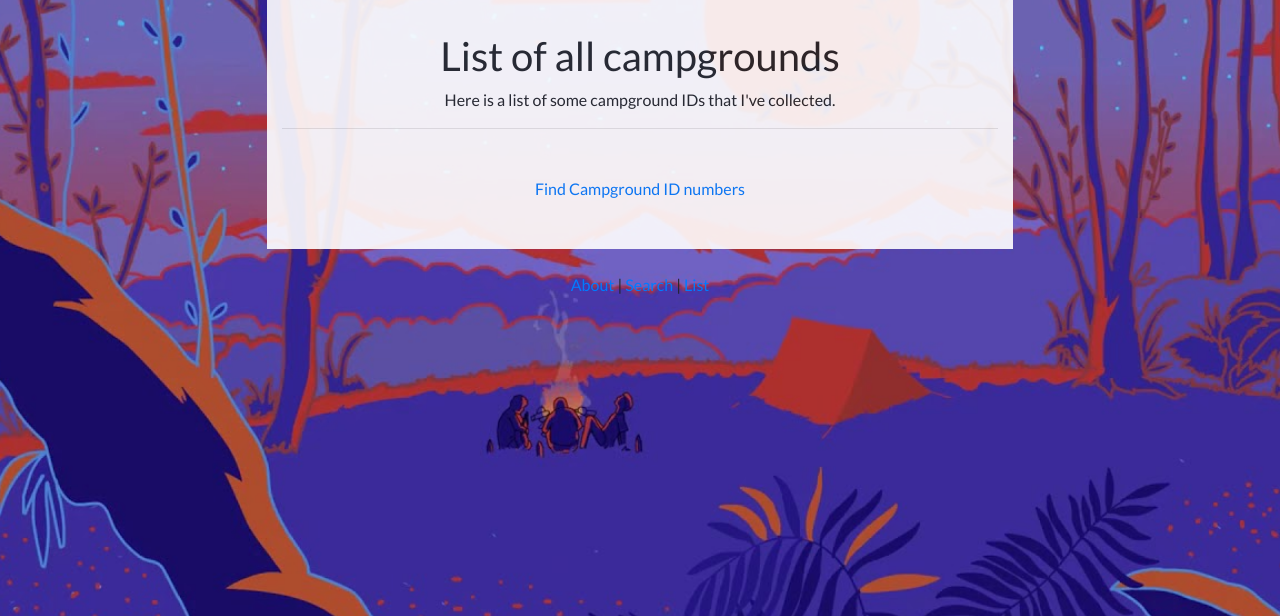
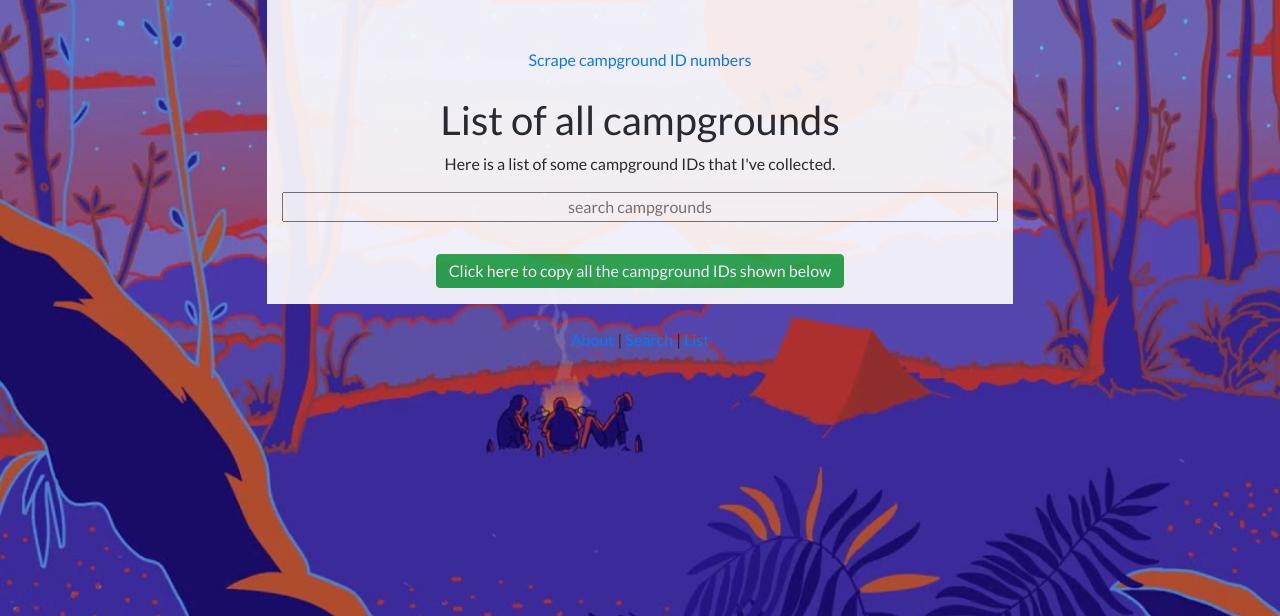
Before and after one commit to ntogasa/campground_scavenger, a Django app: template templates/list.html in a window 1280 px wide. Shown: the part 102-718 px from the top of the page. Run offline with Django 3.2, Linux system fonts and the light colour scheme; the template is opened without the code that fills it, so the values that code supplies are empty; the visitor is signed in with stand-in values (Sample User, id 1); parts of the project's set-up code (start-up, migrations or seed data) failed here and were passed over; some libraries are stand-ins or nearby versions.

Commit message:
Implement a Vue app to display campground IDs
- Add vue-clipboard to static/js
- Create a Vue instance in main.js that takes in a string and returns a list of campgrounds
- Add a copy-to-clipboard button

```diff
--- a/apps/library/views.py
+++ b/apps/library/views.py
@@ -6,7 +6,7 @@ from .models import Campground, Log
 # Create your views here.
 def list_view(request):
     campgrounds = Campground.objects.all()
-    return render(request, 'list.html', {'campgrounds': campgrounds})
+    return render(request, 'list.html')
 
 
 def scrape_view(request):
--- a/static/js/main.js
+++ b/static/js/main.js
@@ -0,0 +1,25 @@
+const App = new Vue({
+    el: '#show-camps',
+    data() {
+        return {
+            campgrounds: [],
+            search: '',
+        };
+    },
+    async created() {
+        const response = await fetch('http://localhost:8000/api/campgrounds/');
+        this.campgrounds = await response.json();
+    },
+    methods: {
+    },
+    computed: {
+        filteredCamps: function(){
+            return this.campgrounds.filter((campground) => {
+                return campground.parent.includes(this.search);
+            });
+        },
+        filteredIDs: function(){
+            return (this.filteredCamps.map(a => a.camp_id)).join(' ');
+        },
+    }
+})
--- a/templates/base/base.html
+++ b/templates/base/base.html
@@ -21,6 +21,8 @@
     <script src="https://ajax.googleapis.com/ajax/libs/jquery/3.5.1/jquery.min.js"></script>
     <!-- Latest compiled Bootstrap4 JavaScript -->
     <script src="https://maxcdn.bootstrapcdn.com/bootstrap/4.5.0/js/bootstrap.min.js"></script>
+    {% block extra_js %}
+    {% endblock %}
 </body>
 
 </html>
--- a/templates/list.html
+++ b/templates/list.html
@@ -1,34 +1,65 @@
 <!DOCTYPE html>
 {% extends 'base/base.html' %}
+{% load static %}
 {% block title %}Campground List{% endblock %}
 {% block content %}
 <div class="container-fluid">
-    <div class="row justify-content-center">
-        <div class="head col-12 col-sm-10 col-md-7 text-center solid">
-            <h1>List of all campgrounds</h1>
-            <p>Here is a list of some campground IDs that I've collected.</p>
-            <hr>
-        </div>
-    </div >
-    {% for campground in campgrounds %}
-    <div class="row justify-content-center">
-        <div class="col-4 col-sm-3 col-md-2 text-center solid">
-            <p>{{ campground.name }}</p>
-        </div>
-        <div class="col-4 col-sm-4 col-md-3 text-center solid">
-            <p>{{ campground.camp_id }}</p>
-        </div>
-        <div class="col-4 col-sm-3 col-md-2 text-center solid">
-            <p>{{ campground.parent }}</p>
-        </div>
-    </div>
-    {% endfor %}
+
+        <!--Link to Campground ID scraper-->
     {% if user.is_authenticated %}
     <div class="row justify-content-center">
-        <div class="col-12 col-sm-10 col-md-7 text-center solid pb-5">
-            <a href="{% url 'scrape' %}">Find Campground ID numbers</a>
+        <div class="col-12 col-sm-10 col-md-7 text-center solid pt-5">
+            <a href="{% url 'scrape' %}">Scrape campground ID numbers</a>
         </div>
     </div>
     {% endif %}
+
+    <!--Heading-->
+    <div class="row justify-content-center">
+        <div class="col-12 col-sm-10 col-md-7 text-center solid pt-4">
+            <h1>List of all campgrounds</h1>
+            <p>Here is a list of some campground IDs that I've collected.</p>
+        </div>
+    </div >
+
+    <!--Campground ID Display-->
+    <div class="row justify-content-center">
+        <div class=" col-12 col-sm-10 col-md-7 text-center solid">
+            <div id="show-camps" class="container">
+                <div class="row text-center pb-3">
+                    <input class="w-100 text-center" type="text" v-model="search" placeholder="search campgrounds"/>
+                </div>
+                <div class="row py-3 justify-content-center">
+                    <button class="btn btn-success py-1" v-clipboard:copy="filteredIDs">
+                        Click here to copy all the campground IDs shown below
+                    </button>
+                </div>
+                <div class="row justify-content-center">
+                    {% verbatim %}
+                    <table class="table pt-4 pb-5" v-for="camp in filteredCamps">
+                        <tr>
+                            <td>
+                                {{ camp.camp_id }}
+                            </td>
+                            <td>
+                                {{ camp.name }}
+                            </td>
+                            <td>
+                                {{ camp.parent }}
+                            </td>
+                        </tr>
+                    </table>
+                    {% endverbatim %}
+
+                </div>
+            </div>
+        </div>
+    </div>
 </div>
 {% endblock %}
+
+{% block extra_js %}
+	<script type="text/javascript" src="{% static 'js/vue.js' %}"></script>
+    <script type="text/javascript" src="{% static 'js/vue-clipboard.min.js' %}"></script>
+	<script type="text/javascript" src="{% static 'js/main.js' %}"></script>
+{% endblock %}
```
Also changed, not shown: static/js/vue-clipboard.min.js (added).
